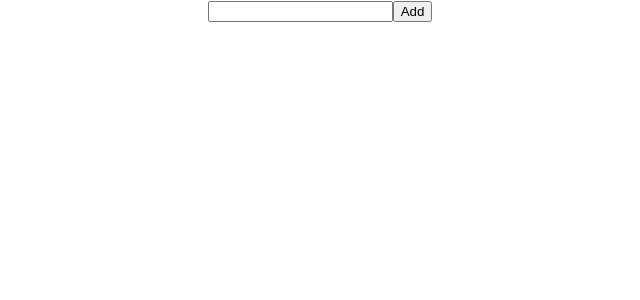
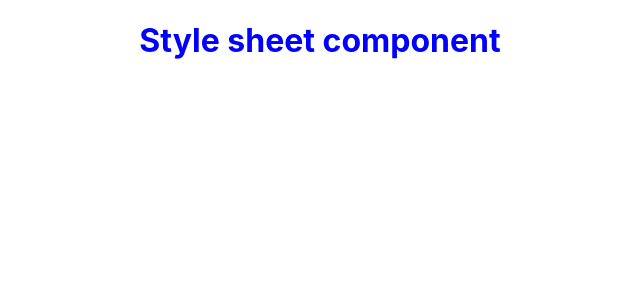
Before and after one commit to zohaibtahir/ReactFirstApp, a React (Create React App) app: page / in a window 1280 px wide. Shown: the top 300 px of the page, without its empty margins (320-960 px from the left). Built offline with nearby package versions, Linux system fonts and the light colour scheme.

Commit message:
add the styles

```diff
--- a/src/App.js
+++ b/src/App.js
@@ -11,11 +11,13 @@ import ConditionalComponent from './components/ConditionalComponent';
 import MapingList from './components/MapingList';
 import Form from './components/Form';
 import Todo from './components/Todo';
+import InlineComponent from './components/InlineComponent';
+import StylesheetComponent from './components/StylesheetComponent';
 
 function App() {
   return (
     <div className="App">
-      <Todo></Todo>
+      <StylesheetComponent></StylesheetComponent>
     </div>
   );
 }
--- /dev/null
+++ b/src/components/InlineComponent.js
@@ -0,0 +1,14 @@
+const header = {
+    color:"blue",
+    fontsize:"20px",
+}
+
+
+export default function InlineComponent(){
+
+    return <div>
+
+        <h1 style={header}>Todo list app</h1>
+
+    </div>
+}
--- /dev/null
+++ b/src/components/StylesheetComponent.js
@@ -0,0 +1,8 @@
+import "./style.css";
+
+export default function StylesheetComponent(){
+
+    return <div>
+        <h1 className="header">Style sheet component</h1>
+    </div>
+}
--- /dev/null
+++ b/src/components/style.css
@@ -0,0 +1,3 @@
+.header{
+    color: blue;
+}
```
